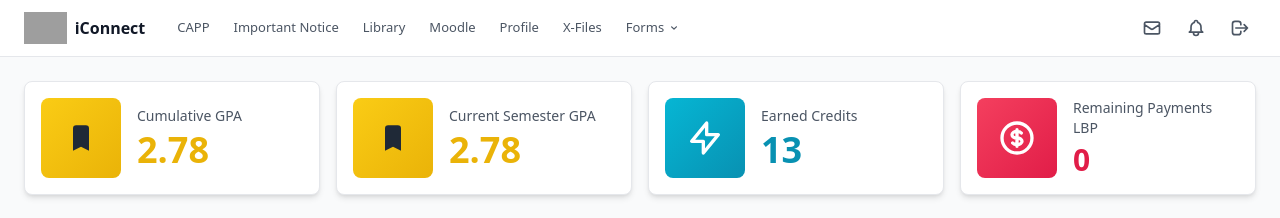
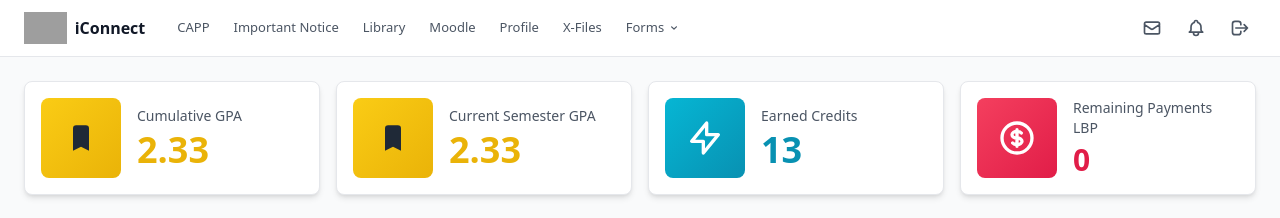
Before and after one commit to Ammarmarwan3/student-portal, a Next.js app: page /dashboard in a window 1280 px wide. Shown: the top 218 px of the page. Built offline with nearby package versions, Linux system fonts and the light colour scheme; grey boxes are pictures that could not be loaded.

Commit message:
Update GPA values on dashboard page

```diff
--- a/src/app/dashboard/page.tsx
+++ b/src/app/dashboard/page.tsx
@@ -77,7 +77,7 @@ export default function DashboardPage() {
             </div>
             <div>
               <div className="text-sm text-gray-600 mb-1">Cumulative GPA</div>
-              <div className="text-4xl font-bold text-yellow-500">2.78</div>
+              <div className="text-4xl font-bold text-yellow-500">2.33</div>
             </div>
           </div>
 
@@ -90,7 +90,7 @@ export default function DashboardPage() {
             </div>
             <div>
               <div className="text-sm text-gray-600 mb-1">Current Semester GPA</div>
-              <div className="text-4xl font-bold text-yellow-500">2.78</div>
+              <div className="text-4xl font-bold text-yellow-500">2.33</div>
             </div>
           </div>
 
```
